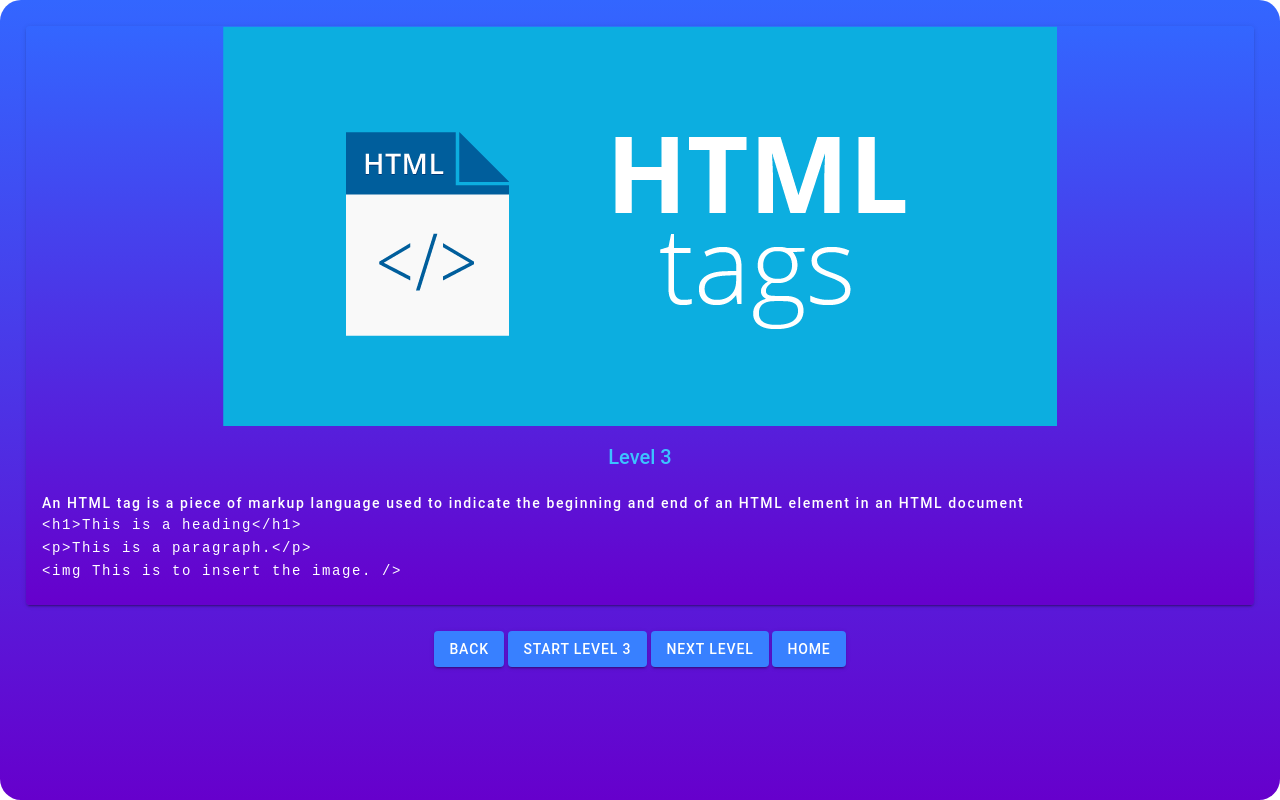
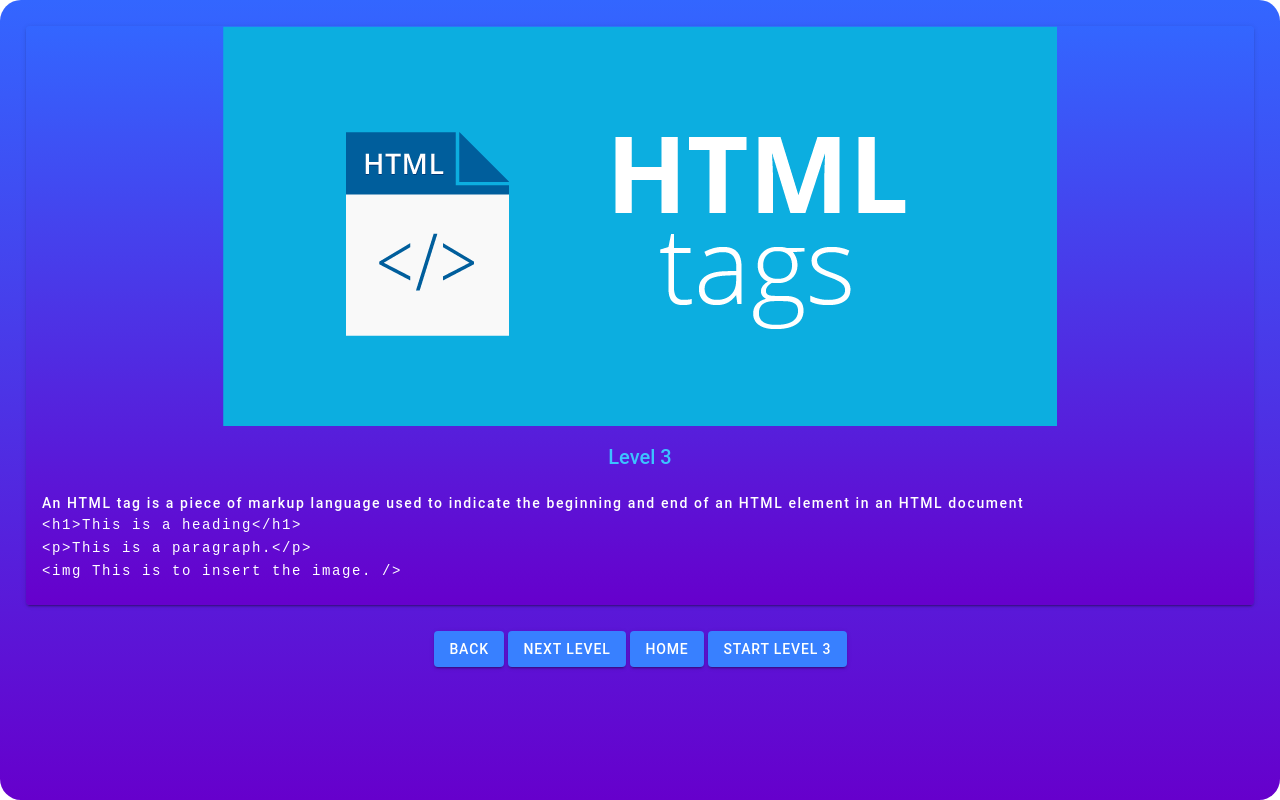
Before and after one commit to galalkoro98/ionic-demo-project, a React (Create React App) app: page /level3 in a window 1280 px wide. Built offline with nearby package versions, Linux system fonts and the light colour scheme.

Commit message:
add level landing page

```diff
--- a/src/pages/Level1.tsx
+++ b/src/pages/Level1.tsx
@@ -2,13 +2,20 @@ import React from 'react';
 import { IonPage, IonContent, IonButton, IonCard, IonCardContent, IonCardHeader, IonCardTitle } from '@ionic/react';
 import './styles/level.css'
 
+import { LevelOne } from '../components/LevelOne'
+import { page } from '../hooks/customHooks';
+
 export const Level1: React.FC = () => {
+    const { showQuiz, startQuiz } = page()
 
     return (
         <IonPage>
             <IonContent fullscreen>
                 <div className="background">
                     <div className="ion-text-center ion-padding">
+                        {showQuiz ? (
+                            <LevelOne />
+                        ) : (
                             <IonCard>
                                 <img alt="Silhouette of mountains" src="../../assets/icon/cover.jpg" />
                                 <IonCardHeader>
@@ -18,8 +25,9 @@ export const Level1: React.FC = () => {
                                     Test your knowledge with our fun and challenging quiz. The quiz contains a series of questions designed to test your understanding of the subject matter.
                                 </IonCardContent>
                             </IonCard>
+                        )}
                         <IonButton color="primary" className="ion-margin-top" routerLink="/home"> Back</IonButton>
-                        <IonButton color="primary" className="ion-margin-top">Start Level 1</IonButton>
+                        <IonButton color="primary" className="ion-margin-top" type='button' onClick={startQuiz}>Start Level 1</IonButton>
                         <IonButton color="primary" className="ion-margin-top" routerLink="/level2"> Next Level</IonButton>
                     </div>
                 </div>
--- a/src/pages/Level2.tsx
+++ b/src/pages/Level2.tsx
@@ -1,14 +1,20 @@
 import React from 'react';
 import { IonPage, IonContent, IonButton, IonCard, IonCardContent, IonCardHeader, IonCardTitle } from '@ionic/react';
 
+import { LevelTwo } from '../components/LevelTwo';
+import { page } from '../hooks/customHooks';
 
 export const Level2: React.FC = () => {
+    const { showQuiz, startQuiz } = page()
 
     return (
         <IonPage>
             <IonContent fullscreen>
                 <div className="background">
                     <div className="ion-text-center ion-padding">
+                        {showQuiz ? (
+                            <LevelTwo />
+                        ) : (
                             <IonCard>
                                 <img alt="Silhouette of mountains" src="../../assets/icon/html.png" />
                                 <IonCardHeader>
@@ -18,8 +24,9 @@ export const Level2: React.FC = () => {
                                     HTML stands for Hypertext Markup Language and is the standard markup language used to create and design web pages. HTML consists of a series of elements and tags that define the structure and content of a web page
                                 </IonCardContent>
                             </IonCard>
+                        )}
                         <IonButton color="primary" className="ion-margin-top" routerLink="/level1">Back</IonButton>
-                        <IonButton color="primary" className="ion-margin-top" > Start Level 2 </IonButton>
+                        <IonButton color="primary" className="ion-margin-top" onClick={startQuiz}> Start Level 2 </IonButton>
                         <IonButton color="primary" className="ion-margin-top" routerLink="/level3"> Next Level </IonButton>
                         <IonButton color="primary" className="ion-margin-top" routerLink="/level3"> Home </IonButton>
                     </div>
--- a/src/pages/Level3.tsx
+++ b/src/pages/Level3.tsx
@@ -1,15 +1,23 @@
 import React from 'react';
 import { IonPage, IonContent, IonButton, IonCard, IonCardContent, IonCardHeader, IonCardTitle } from '@ionic/react';
 
+import { LevelThree } from '../components/LevelThree';
+
+import { page } from '../hooks/customHooks';
+
+
 
 export const Level3: React.FC = () => {
-
+    const { showQuiz, startQuiz } = page()
 
     return (
         <IonPage>
             <IonContent fullscreen>
                 <div className="background">
                     <div className="ion-text-center ion-padding">
+                        {showQuiz ? (
+                            <LevelThree />
+                        ) : (
                             <IonCard>
                                 <img alt="Silhouette of mountains" src="../../assets/icon/tag.png" />
                                 <IonCardHeader>
@@ -23,10 +31,11 @@ export const Level3: React.FC = () => {
                                     </code>
                                 </IonCardContent>
                             </IonCard>
+                        )}
                         <IonButton color="primary" className="ion-margin-top" routerLink="/level2"> Back</IonButton>
-                        <IonButton color="primary" className="ion-margin-top" >  Start Level 3</IonButton>
                         <IonButton color="primary" className="ion-margin-top" routerLink="/level4"> Next Level</IonButton>
                         <IonButton color="primary" className="ion-margin-top" routerLink="/home"> Home</IonButton>
+                        <IonButton color="primary" className="ion-margin-top" onClick={startQuiz}>  Start Level 3</IonButton>
                     </div>
                 </div>
             </IonContent>
```
Lines whose indentation alone changed are shown as unchanged.
